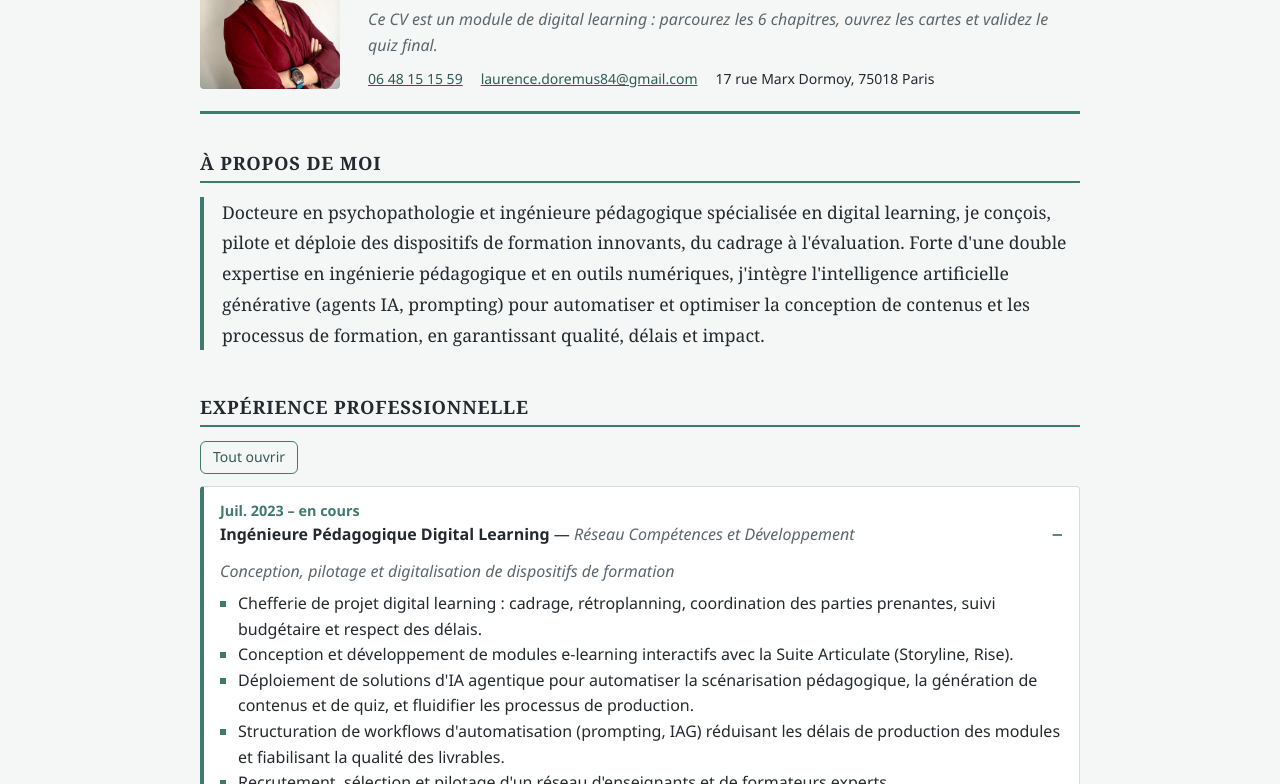
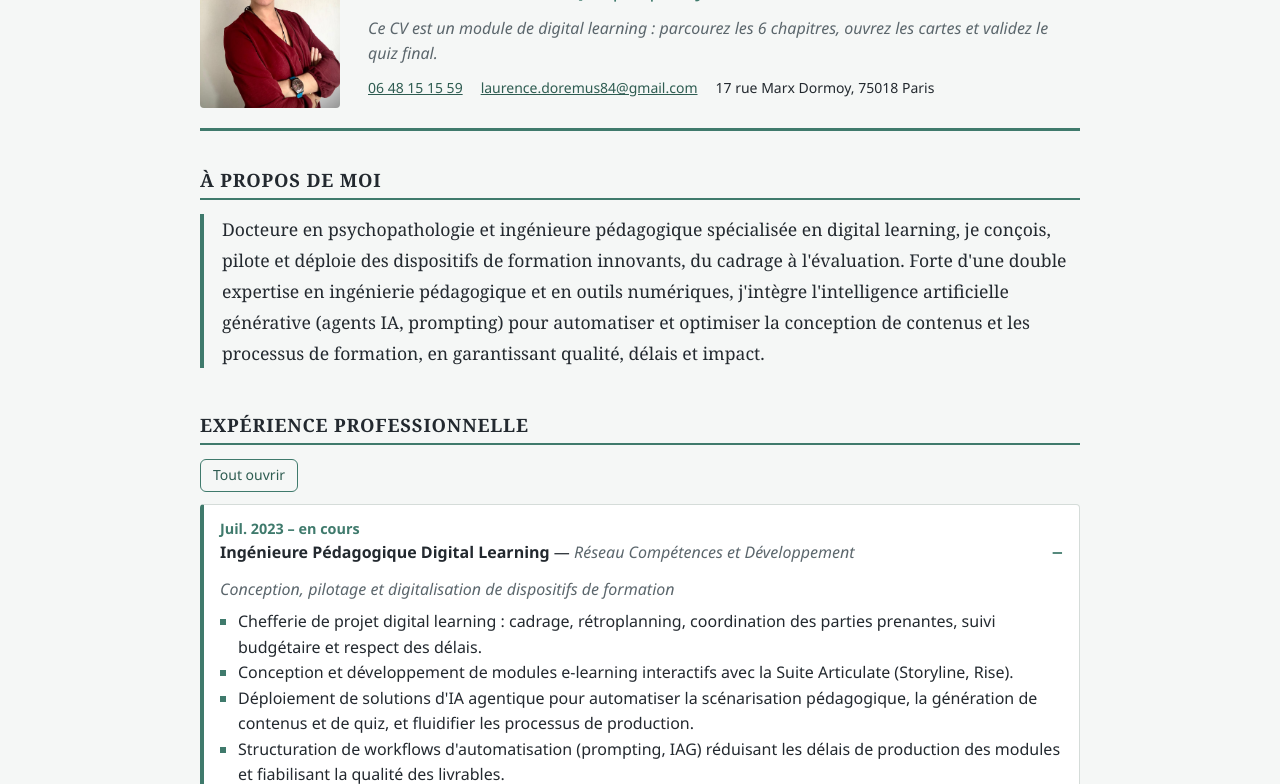
Before and after one commit to LaurenceDore/CV_bilingue, a plain HTML site: page index.html in a window 1280 px wide. Shown: the part 178-962 px from the top of the page. Drawn offline with Linux system fonts and the light colour scheme.

Commit message:
Adjust hero image height in style.css
Increased the height of the hero image from 160px to 180px.

```diff
--- a/style.css
+++ b/style.css
@@ -17,7 +17,7 @@ a{color:var(--green-d)}
 #bar{display:block;height:100%;width:0;background:#8fd1bd;transition:width .4s}
 main{max-width:920px;margin:0 auto;padding:24px 20px 80px}
 .hero{display:flex;gap:28px;align-items:center;padding:28px 0 20px;border-bottom:3px solid var(--green)}
-.hero img{width:140px;height:160px;object-fit:cover;border-radius:4px;flex:none}
+.hero img{width:140px;height:180px;object-fit:cover;border-radius:4px;flex:none}
 h1{font:700 2.1rem/1.1 var(--serif);margin:0;letter-spacing:.5px}
 .job{color:var(--green);font-weight:700;letter-spacing:.5px;margin:6px 0 10px}
 .lead-in{margin:0 0 10px;color:var(--mut);font-style:italic}
```
